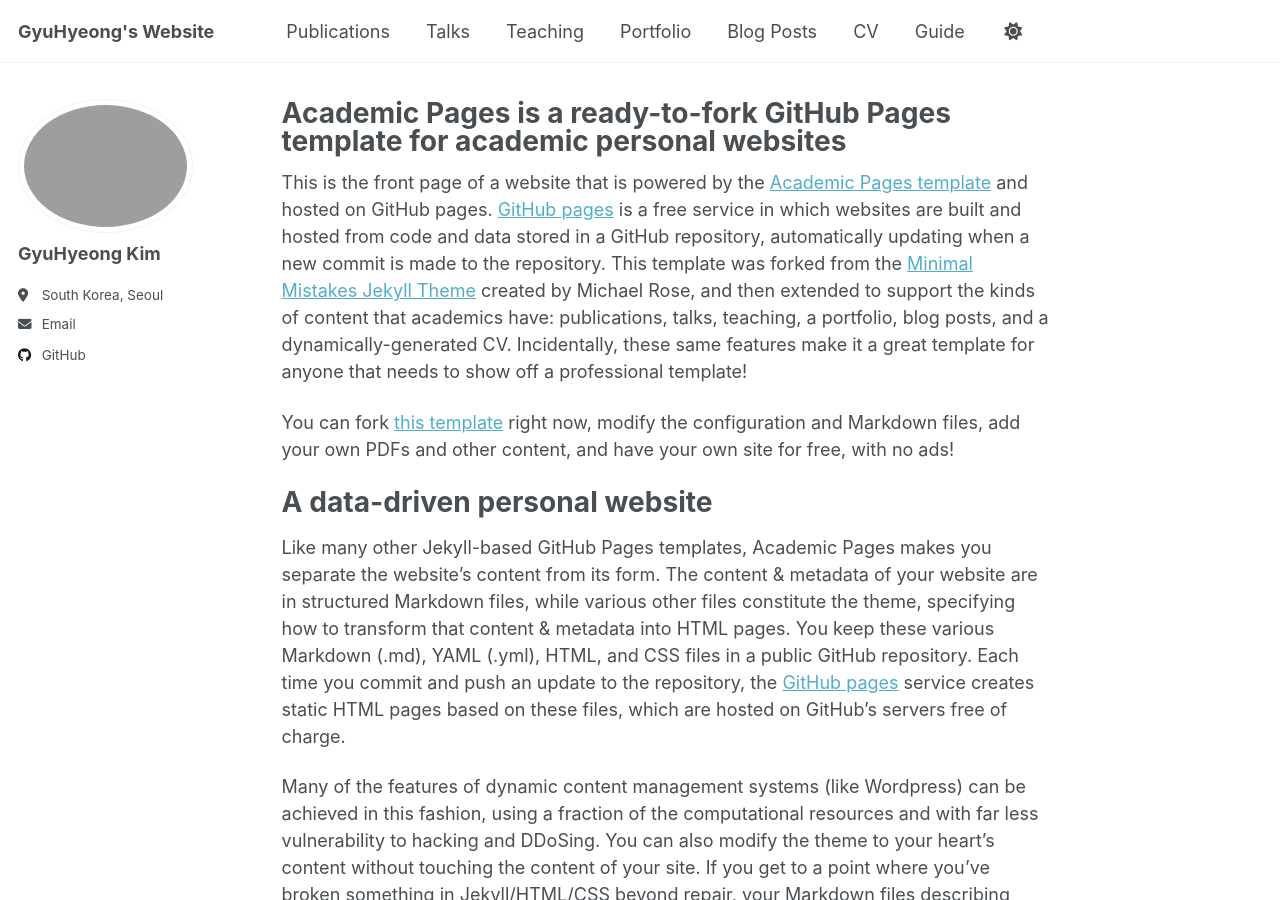
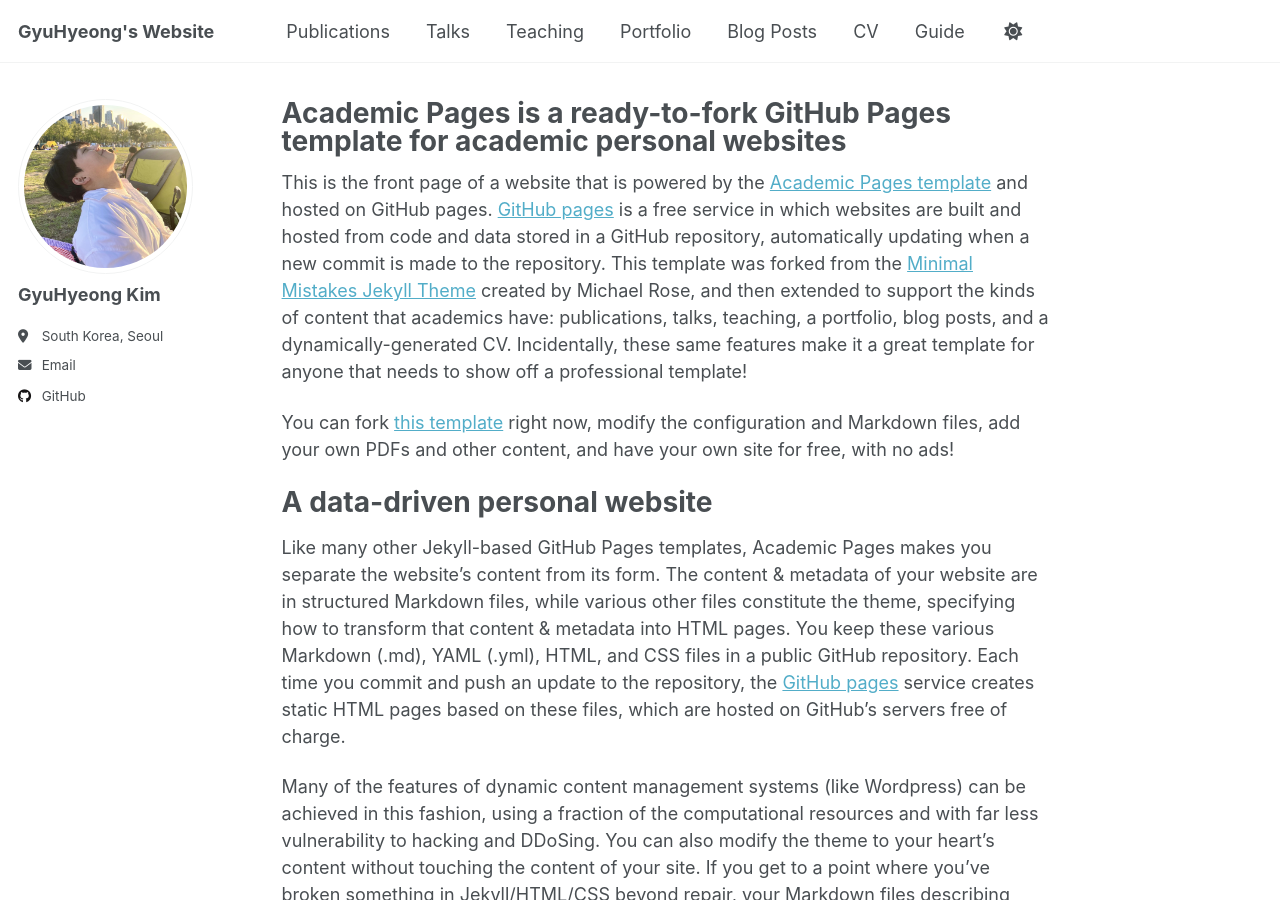
Before and after one commit to GyuHyeong-Kim/GyuHyeong-Kim.github.io, a Jekyll site: the page built from _pages/about.md, in a window 1280 px wide and 900 px high. Built offline with Jekyll 4.4.1, drawn with Linux system fonts in a browser that asks for light colours; a script that is not in the unit is left out.

Commit message:
Update _config.yml

```diff
--- a/_config.yml
+++ b/_config.yml
@@ -22,7 +22,7 @@
 #               Additional customization can be done by editing /_includes/author-profile.html
 author:
   # Biographic information
-  avatar           : "profile_gyuhyeong_"
+  avatar           : "profile_gyuhyeong_.jpg"
   name             : "GyuHyeong Kim"
   pronouns         :
   bio              : ""
```
